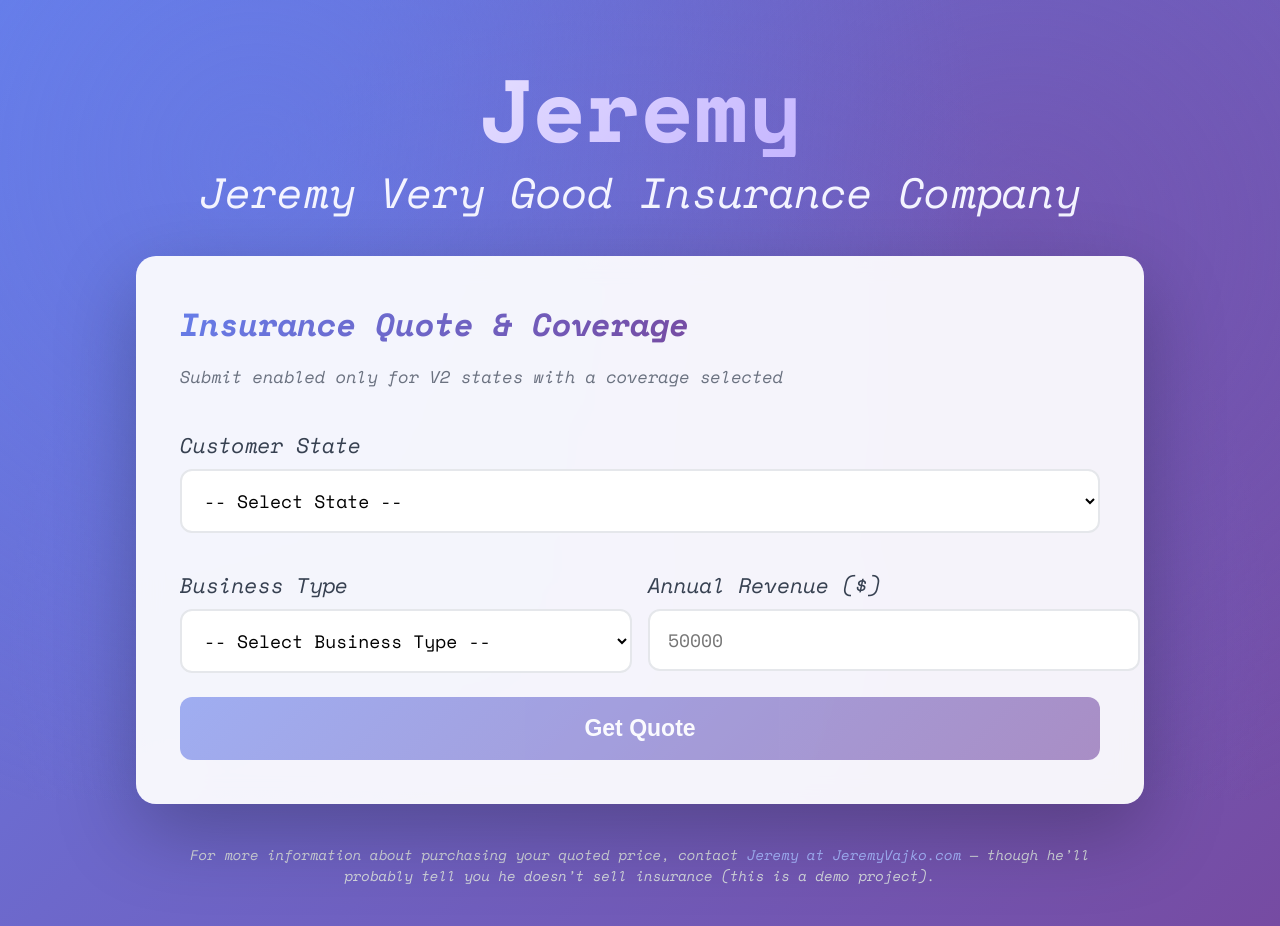
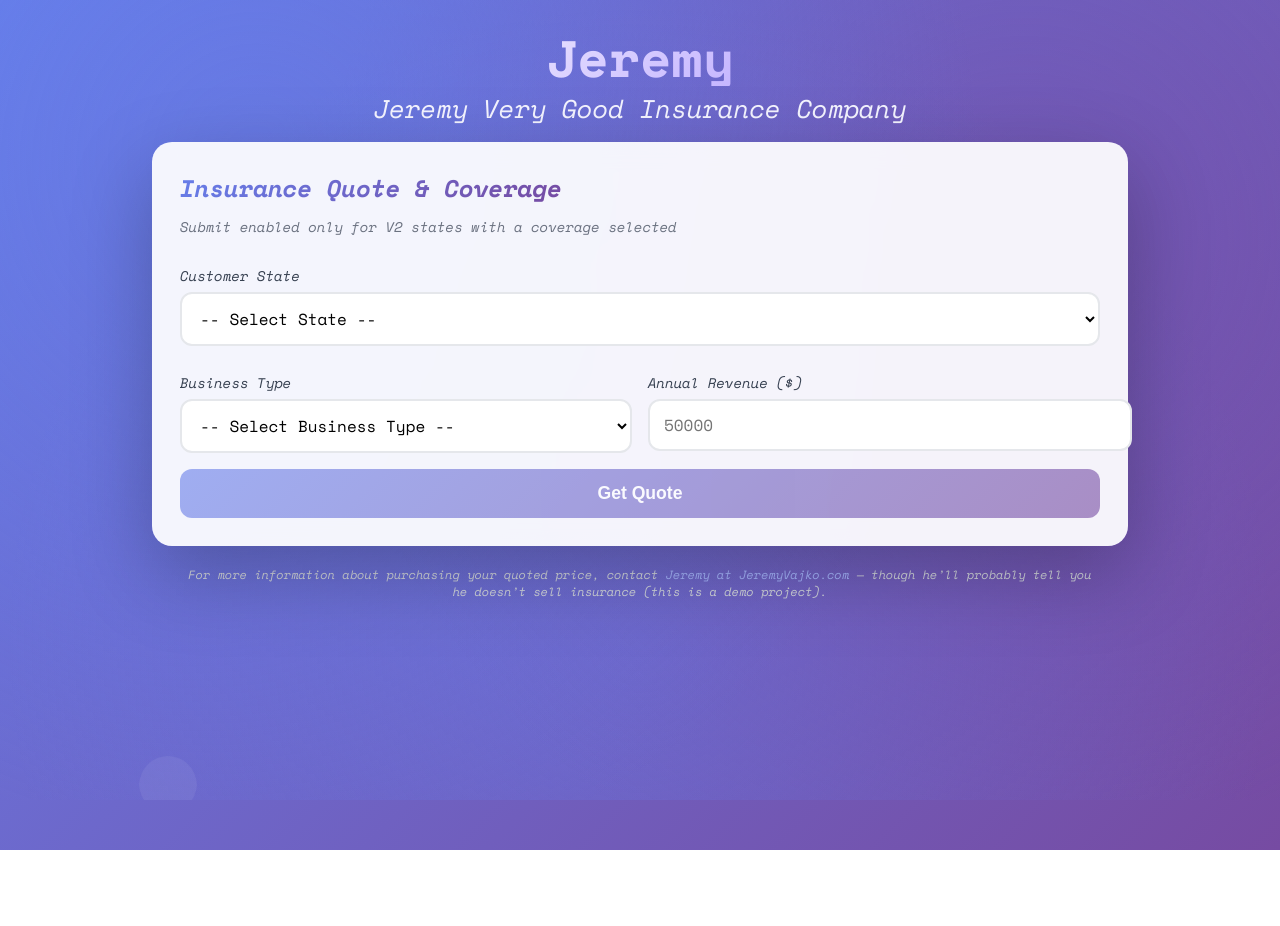
Before and after one commit to JeremyVaj/insurance-quote-sdet, a website: page index.html in a window 1280 px wide. After the commit the page ends 850 px from the top, so only its background shows below. Drawn offline with nearby package versions, Linux system fonts and the light colour scheme.

Commit message:
Better padding
Reduced size and font padding

```diff
--- a/index.html
+++ b/index.html
@@ -16,7 +16,7 @@
     .space-mono-regular-italic { font-family:"Space Mono",monospace; font-weight:400; font-style:italic; }
     .space-mono-bold-italic { font-family:"Space Mono",monospace; font-weight:700; font-style:italic; }
 
-    html, body { margin:0; padding:0; font-size:115%; }
+    html, body { margin:0; padding:0; font-size:100%; }
     body{
       font-family:"Space Mono",monospace;
       color:#111827;
@@ -27,7 +27,7 @@
       overflow-y:auto;
       -webkit-overflow-scrolling:touch;
       min-height:100vh;
-      padding:60px 20px 40px;
+      padding:30px 20px 20px;
     }
     /* Use small-viewport height on capable browsers to avoid iOS URL bar jumps */
     @supports (height: 100svh) {
@@ -68,34 +68,34 @@
     .bubble:nth-child(9){ width:60px;  height:60px;  left:80%; animation-duration:26s; animation-delay:10s; }
     .bubble:nth-child(10){width:100px; height:100px; left:40%; animation-duration:33s; animation-delay:14s; }
 
-    header{text-align:center; margin-bottom:40px; line-height:1.1;}
+    header{text-align:center; margin-bottom:20px; line-height:1.1;}
     header h1{
-      font-size:4.8rem; margin:0;
+      font-size:3.2rem; margin:0;
       background:linear-gradient(135deg,#ffffff 0%,#dcd3ff 40%,#b09aff 100%);
       -webkit-background-clip:text; -webkit-text-fill-color:transparent;
     }
-    header h2{ margin:12px 0 0; font-size:2.3rem; color:#f4f4ff; font-weight:400; }
+    header h2{ margin:8px 0 0; font-size:1.6rem; color:#f4f4ff; font-weight:400; }
 
     .card{
       width:100%; max-width:920px;
       background:rgba(255,255,255,0.93);
-      border-radius:20px; padding:44px;
+      border-radius:20px; padding:28px;
       box-shadow:0 28px 80px rgba(0,0,0,0.25);
       backdrop-filter:blur(12px);
     }
 
-    h3{ margin:0 0 16px; font-size:32px; color:#1e1e1e; }
+    h3{ margin:0 0 10px; font-size:24px; color:#1e1e1e; }
     h3 span{ background:linear-gradient(135deg,#667eea,#764ba2);
       -webkit-background-clip:text; -webkit-text-fill-color:transparent; }
-    .sub{ color:#6b7280; margin-bottom:28px; font-size:17px; }
+    .sub{ color:#6b7280; margin-bottom:18px; font-size:14px; }
 
-    fieldset{ border:0; padding:0; margin:0 0 24px; }
-    label{ display:block; margin:12px 0 8px; color:#374151; }
+    fieldset{ border:0; padding:0; margin:0 0 16px; }
+    label{ display:block; margin:10px 0 6px; color:#374151; font-size:14px; }
 
     select, input[type="number"]{
-      width:100%; padding:16px 18px;
+      width:100%; padding:12px 14px;
       border:2px solid #e5e7eb; border-radius:12px;
-      font-size:18px; background:#fff;
+      font-size:16px; background:#fff;
       transition:border-color .2s, box-shadow .2s;
       font-family:"Space Mono",monospace;
     }
@@ -105,45 +105,46 @@
     }
 
     .notice{ background:#eef2ff; border-left:5px solid #4f46e5;
-      padding:14px 16px; border-radius:12px; color:#1e3a8a; font-size:15px; }
+      padding:10px 12px; border-radius:12px; color:#1e3a8a; font-size:13px; }
     .warn{ background:#fff7ed; border-left-color:#f59e0b; color:#7c2d12; }
 
-    .coverage{ display:none; margin-top:12px; }
+    .coverage{ display:none; margin-top:8px; }
     .coverage.visible{ display:block; }
     .coverage-option{
-      display:flex; gap:12px; align-items:center;
+      display:flex; gap:10px; align-items:center;
       border:2px solid #e5e7eb; border-radius:12px;
-      padding:14px 16px; margin:12px 0; cursor:pointer; transition:all .2s;
+      padding:10px 12px; margin:8px 0; cursor:pointer; transition:all .2s;
     }
     .coverage-option:hover{ border-color:#667eea; background:#f7f9ff; }
+    .coverage-option label{ margin:0; font-size:14px; }
 
     .row{ display:grid; grid-template-columns:1fr 1fr; gap:16px; }
     @media(max-width:760px){ .row{ grid-template-columns:1fr; } }
 
     .btn{
-      display:block; width:100%; padding:18px;
+      display:block; width:100%; padding:14px;
       font-weight:700; color:#fff;
       background:linear-gradient(135deg,#667eea 0%,#764ba2 100%);
       border:0; border-radius:12px; cursor:pointer;
-      transition:transform .2s, opacity .2s; font-size:1.25rem;
+      transition:transform .2s, opacity .2s; font-size:1.1rem;
     }
     .btn:hover{ transform:translateY(-2px); }
     .btn:disabled{ opacity:.6; cursor:not-allowed; transform:none; }
 
     .result, .error, .loading{
-      display:none; margin-top:22px;
-      border-radius:12px; padding:14px 16px;
+      display:none; margin-top:16px;
+      border-radius:12px; padding:12px 14px;
     }
     .result.show{ display:block; background:#ecfeff; border-left:5px solid #06b6d4; }
     .error.show{ display:block; background:#fef2f2; border-left:5px solid #ef4444; color:#991b1b; }
     .loading.show{ display:block; background:#eef2ff; border-left:5px solid #4f46e5; color:#312e81; }
-    .premium{ font-size:34px; color:#0ea5e9; font-weight:700; }
-    .muted{ font-size:14px; color:#6b7280; }
+    .premium{ font-size:28px; color:#0ea5e9; font-weight:700; }
+    .muted{ font-size:13px; color:#6b7280; }
 
     footer{
-      margin:40px 0 0;
+      margin:20px 0 0;
       text-align:center;
-      font-size:14px;
+      font-size:12px;
       color:#d1d5db;
       width:100%;
       max-width:920px;
```
